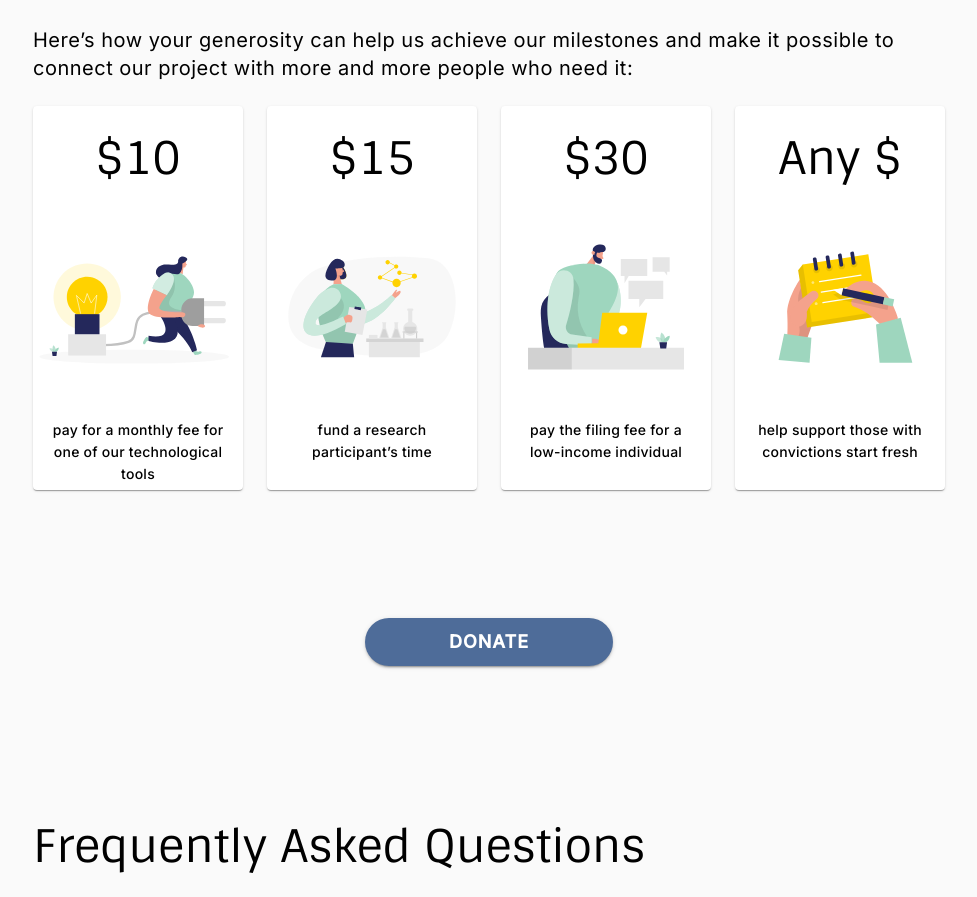
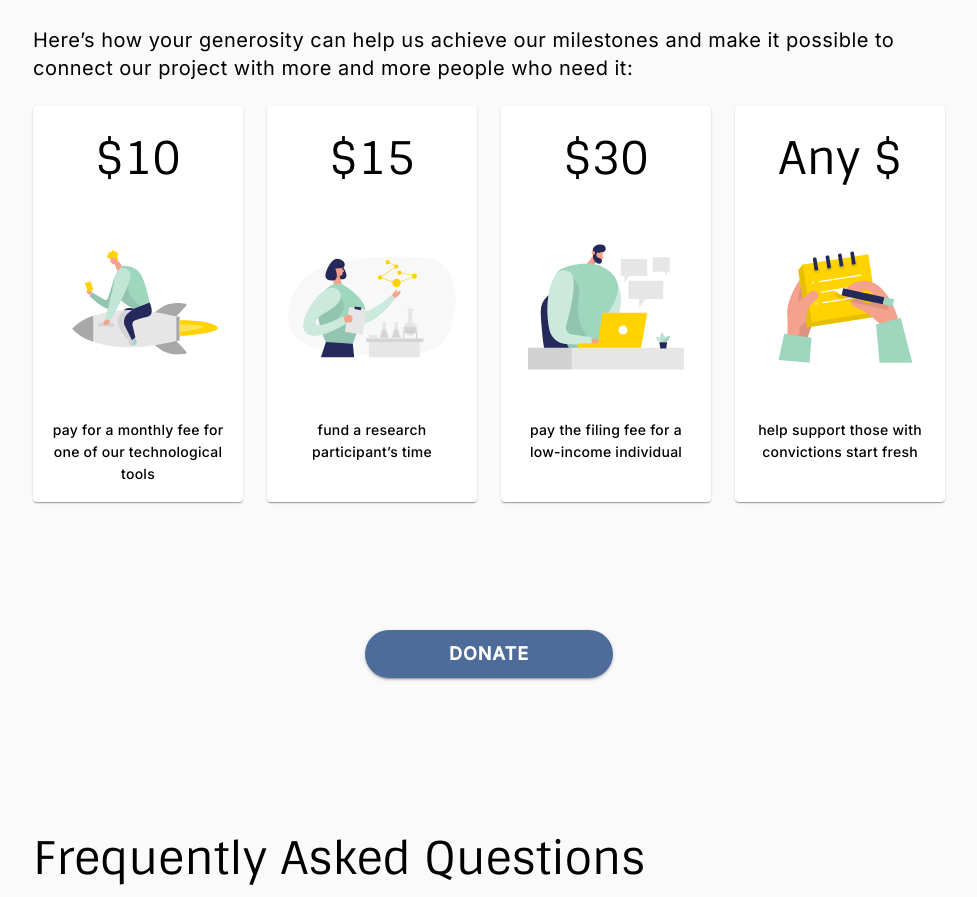
Before and after one commit to openseattle/clearviction-v1, a React (Create React App) app: page /get-involved in a window 1280 px wide. Shown: the part 3038-3935 px from the top of the page, without its empty margins (151-1128 px from the left). Built offline with nearby package versions, Linux system fonts and the light colour scheme.

Commit message:
add alt to donation level card, adjust size

```diff
--- a/src/Components/DonateLevelCard.jsx
+++ b/src/Components/DonateLevelCard.jsx
@@ -2,7 +2,8 @@ import { Box, Card, CardContent, makeStyles, Typography } from "@material-ui/cor
 
 const useStyles = makeStyles( (theme) => ({
   rootCardStyle: {
-    height: 384,
+    height: 396,
+    width: 300,
   },
   amountStyle: {
     padding: theme.spacing(3),
@@ -14,7 +15,7 @@ const useStyles = makeStyles( (theme) => ({
 
 }))
 
-const DonateLevelCard = ({amount, image, text}) => {
+const DonateLevelCard = ({amount, image, text, alt}) => {
   const classes = useStyles();
   return (
     <>
@@ -26,6 +27,7 @@ const DonateLevelCard = ({amount, image, text}) => {
                   <Box
                     className={classes.donationImageStyle}
                     component="img"
+                    alt={alt}
                     src={image}
                   />
                 </Box>
--- a/src/Pages/DonatePage.jsx
+++ b/src/Pages/DonatePage.jsx
@@ -1,46 +1,45 @@
 import { useState } from "react";
 
-import {
-  Box,
-  Container,
-  Grid,
-  Typography,
-} from "@material-ui/core";
+import { Box, Container, Grid, Typography } from "@material-ui/core";
 
 import laptop from "../Assets/laptop.svg";
-import idea from "../Assets/idea.svg";
+import startup from "../Assets/startup.svg";
 import note from "../Assets/note_taking.svg";
 import discovery from "../Assets/science_discovery.svg";
+
 import DonateFAQAccordion from "../Subpages/GetInvolved/DonateFAQAccordion";
-
+import DonateLevelCard from "../Components/DonateLevelCard";
+import DonateDialog from "../Components/DonateDialog";
+import { RedesignButtonPrimary } from "../ui-kit/RedesignButtonPrimary";
 import { useGetInvolvedStyles } from "../Styles/useGetInvolvedStyles";
-import DonateLevelCard from "../Components/DonateLevelCard";
-import { RedesignButtonPrimary } from "../ui-kit/RedesignButtonPrimary";
-import DonateDialog from "../Components/DonateDialog";
 
 const donationLevels = [
   {
     name: "level 1",
     amount: "$10",
-    donationImage: idea,
+    donationImage: startup,
+    alt: "Sitting on a rocket ship.",
     desc: "pay for a monthly fee for one of our technological tools",
   },
   {
     name: "level 2",
     amount: "$15",
     donationImage: discovery,
+    alt: "Doing research.",
     desc: "fund a research participant’s time ",
   },
   {
     name: "level 3",
     amount: "$30",
     donationImage: laptop,
+    alt: "Using a laptop.",
     desc: "pay the filing fee for a low-income individual ",
   },
   {
     name: "level 4",
     amount: "Any $",
     donationImage: note,
+    alt: "Taking notes with a pencil.",
     desc: "help support those with convictions start fresh",
   },
 ];
@@ -50,11 +49,11 @@ const DonatePage = () => {
 
   const handleClickOpen = () => {
     setOpen(true);
-  }
+  };
 
   const handleClose = () => {
     setOpen(false);
-  }
+  };
   const classes = useGetInvolvedStyles();
   return (
     <>
@@ -75,18 +74,23 @@ const DonatePage = () => {
         <Grid container spacing={3}>
           {donationLevels.map((level) => (
             <Grid item key={level.name} xs={12} sm={6} md={3} lg={3}>
+              <Box display="flex" justifyContent="center">
                 <DonateLevelCard
                   amount={level.amount}
                   text={level.desc}
                   image={level.donationImage}
+                  alt={donationLevels.alt}
                 />
+              </Box>
             </Grid>
           ))}
         </Grid>
       </Container>
 
       <Container className={classes.CTAButtonContainerStyle}>
-        <RedesignButtonPrimary onClick={handleClickOpen}>donate</RedesignButtonPrimary>
+        <RedesignButtonPrimary onClick={handleClickOpen}>
+          donate
+        </RedesignButtonPrimary>
         <DonateDialog open={open} onClose={handleClose} />
       </Container>
 
```
Lines whose indentation alone changed are shown as unchanged.
